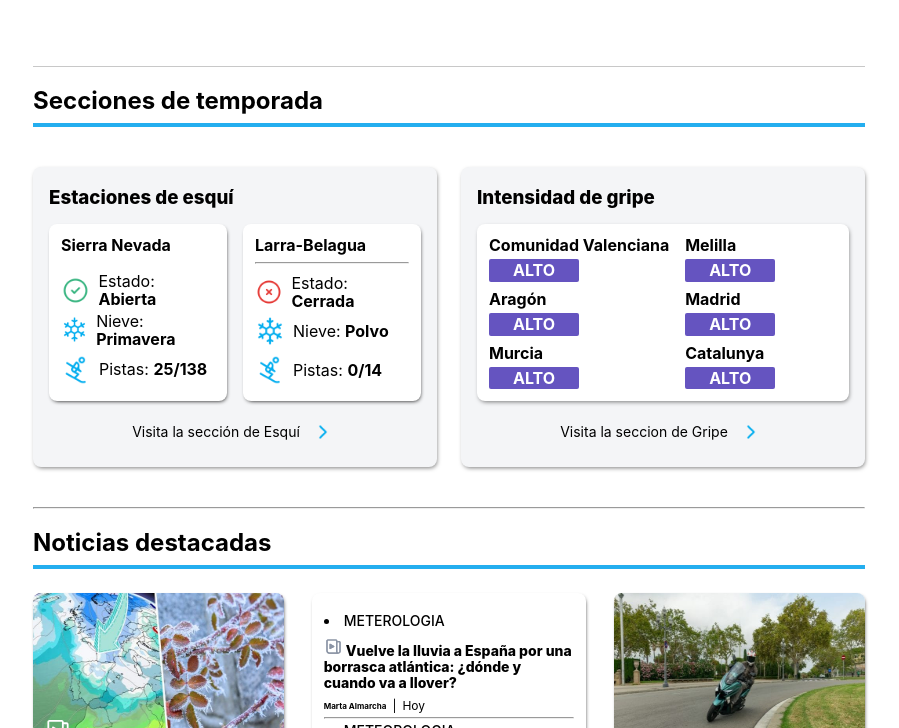
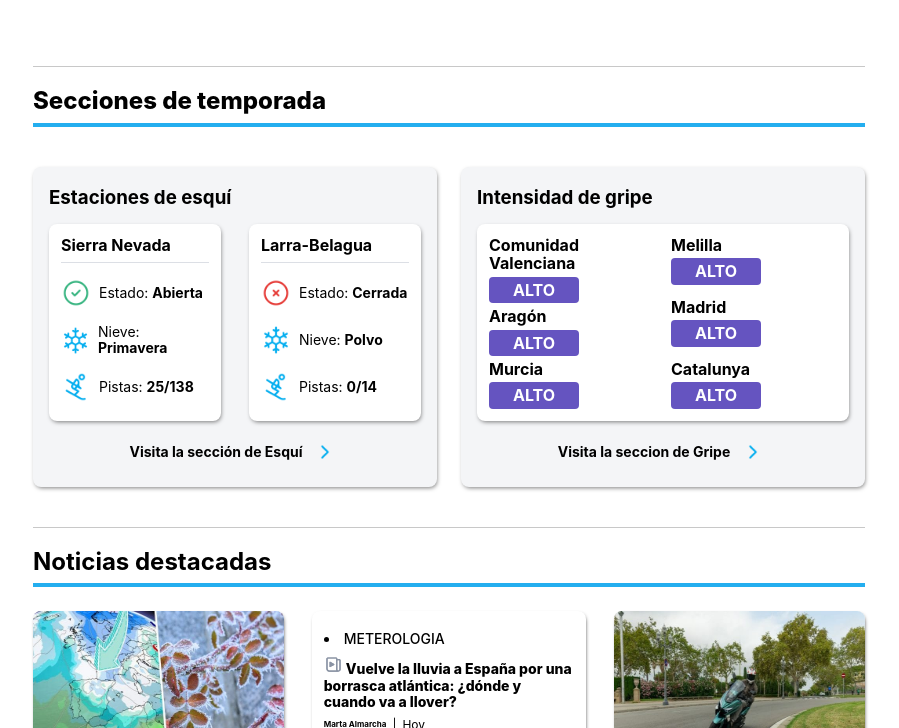
Before and after one commit to javier-ibanez-vizuete/eltiempo-web-clone, a plain HTML site: page index.html in a window 1280 px wide. Shown: the part 746-1474 px from the top of the page, without its empty margins (191-1090 px from the left). Drawn offline with nearby package versions, Linux system fonts and the light colour scheme.

Commit message:
season section improved for screens bigger than 1300 px

```diff
--- a/index.html
+++ b/index.html
@@ -138,7 +138,7 @@
                 </div>
             </div>
 
-            <div class="map-section-separator"></div>
+            <div class="section-separator"></div>
 
             <section class="season-section">
                 <h2>Secciones de temporada</h2>
@@ -151,7 +151,7 @@
                             <div class="mini-card card-style">
                                 <h4>Sierra Nevada</h4>
 
-                                <div class="separator-horizontal"></div>
+                                <div class="horizontal-card-separator"></div>
 
                                 <div class="mini-card-description">
                                     <div class="options-station-container">
@@ -184,7 +184,7 @@
                             <div class="mini-card card-style">
                                 <h4>Larra-Belagua</h4>
 
-                                <hr>
+                                <div class="horizontal-card-separator"></div>
 
                                 <div class="mini-card-description">
                                     <div class="options-station-container">
@@ -219,14 +219,14 @@
                             <span>Visita la sección de Esquí</span>
 
                             <img src="/images/arrows/flecha-azul-derecha.png"
-                                alt="Icono de flecha hacia la derecha azul" height="15">
+                                alt="Icono de flecha hacia la derecha azul">
                         </a>
                     </div>
 
                     <div class="card card-style">
                         <h3>Intensidad de gripe</h3>
 
-                        <div class="mini-cards-container card-style flu-style">
+                        <div class="card-style flu-style">
                             <div class="places-container">
                                 <div class="places">
                                     <h4>Comunidad Valenciana</h4>
@@ -271,14 +271,14 @@
                         <a href="#" class="sections-anchor">
                             <span>Visita la seccion de Gripe</span>
 
-                            <img src="/images/arrows/flecha-azul-derecha.png" height="15"
+                            <img src="/images/arrows/flecha-azul-derecha.png"
                                 alt="Icono Flecha hacia la derecha de color azul">
                         </a>
                     </div>
                 </div>
+
+                <div class="section-separator"></div>
             </section>
-
-            <hr>
 
             <section class="top-news-section">
                 <h2>Noticias destacadas</h2>
--- a/styles.css
+++ b/styles.css
@@ -317,7 +317,7 @@ header .bottom-header-container {
     width: 100%;
 }
 
-.map-section-separator {
+.section-separator {
     width: 100%;
     height: 1px;
     background-color: #C8C8C8;
@@ -329,21 +329,19 @@ header .bottom-header-container {
     display: flex;
     flex-direction: column;
     gap: 40px;
-    padding-bottom: 20px;
 }
 
 
 .season-section h2 {
     border-bottom: 4px solid #24AEEF;
     padding-bottom: 8px;
+    font-weight: 800;
 }
 
 .cards-container {
     display: flex;
     justify-content: space-between;
     gap: 24px;
-    flex-wrap: wrap;
-    min-width: 100%;
 }
 
 .card {
@@ -355,7 +353,6 @@ header .bottom-header-container {
     background-color: #F4F5F7;
     padding: 20px 16px;
     flex: 1;
-    min-height: 100%;
 }
 
 .card-style {
@@ -364,14 +361,13 @@ header .bottom-header-container {
 }
 
 .card h3 {
-    font-weight: 800;
+    font-weight: 700;
 }
 
 .mini-cards-container {
     display: flex;
     justify-content: space-between;
-    gap: 16px;
-    flex-wrap: wrap;
+    gap: 28px;
     flex: 1;
 }
 
@@ -383,8 +379,13 @@ header .bottom-header-container {
     flex: 1;
 
     background-color: white;
-    box-shadow: 1px 2px 4px -2px rgba(0, 0, 0, 1);
-    padding: 12px 12px;
+    padding: 12px;
+}
+
+.horizontal-card-separator {
+    width: 100%;
+    height: 1px;
+    background-color: #DCDFE5;
 }
 
 .mini-card-description {
@@ -392,6 +393,7 @@ header .bottom-header-container {
     flex-direction: column;
     justify-content: space-between;
     flex: 1;
+    gap: 4px;
 }
 
 .options-station-container {
@@ -399,7 +401,6 @@ header .bottom-header-container {
     align-items: center;
     gap: 8px;
     flex: 1;
-    flex-shrink: 1;
 }
 
 .options-station-container div {
@@ -414,7 +415,7 @@ header .bottom-header-container {
 }
 
 .options-station-container p {
-    min-width: 70%;
+    font-size: 14px;
 }
 
 .sections-anchor {
@@ -428,17 +429,21 @@ header .bottom-header-container {
 .sections-anchor span {
     flex: 1;
     font-size: 14px;
+    font-weight: 700;
 }
 
 .sections-anchor img {
-    height: 100%;
     width: 30px;
 }
 
 .flu-style {
+    display: flex;
+    justify-content: flex-start;
+    gap: 16px;
+    flex: 1;
+
     background-color: white;
-    padding: 12px 12px;
-    justify-content: flex-start;
+    padding: 12px;
 }
 
 .places-container {
@@ -446,22 +451,24 @@ header .bottom-header-container {
     flex-direction: column;
     justify-content: space-between;
     align-items: flex-start;
-    gap: 8px;
+    gap: 4px;
+    flex: 1;
 }
 
 .places {
     display: flex;
     flex-direction: column;
-    gap: 5px;
+    justify-content: space-between;
     align-items: flex-start;
+    gap: 4px;
 }
 
 .places p {
     color: white;
     font-weight: 700;
-    padding: 2px 24px;
+    padding: 4px 24px;
     background-color: #6554C0;
-    border-radius: 2px;
+    border-radius: 4px;
 }
 
 /* --------------------Estilos para la segunda seccion del Main------------- */
```
